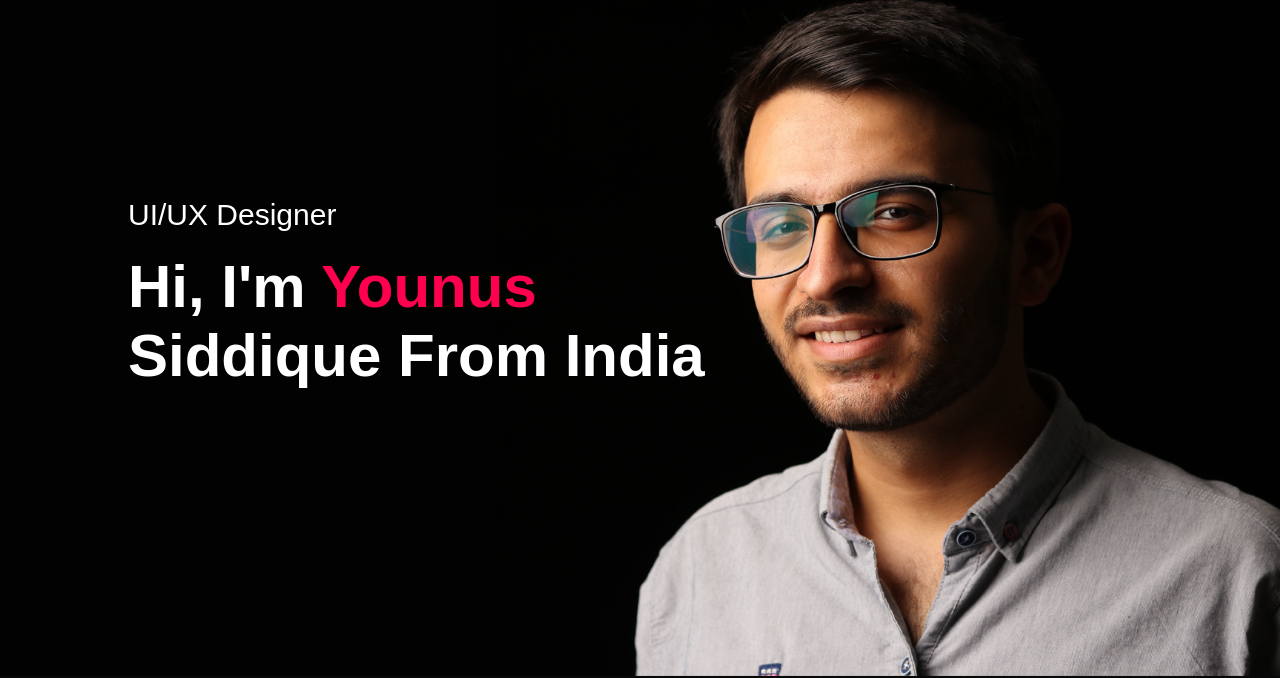
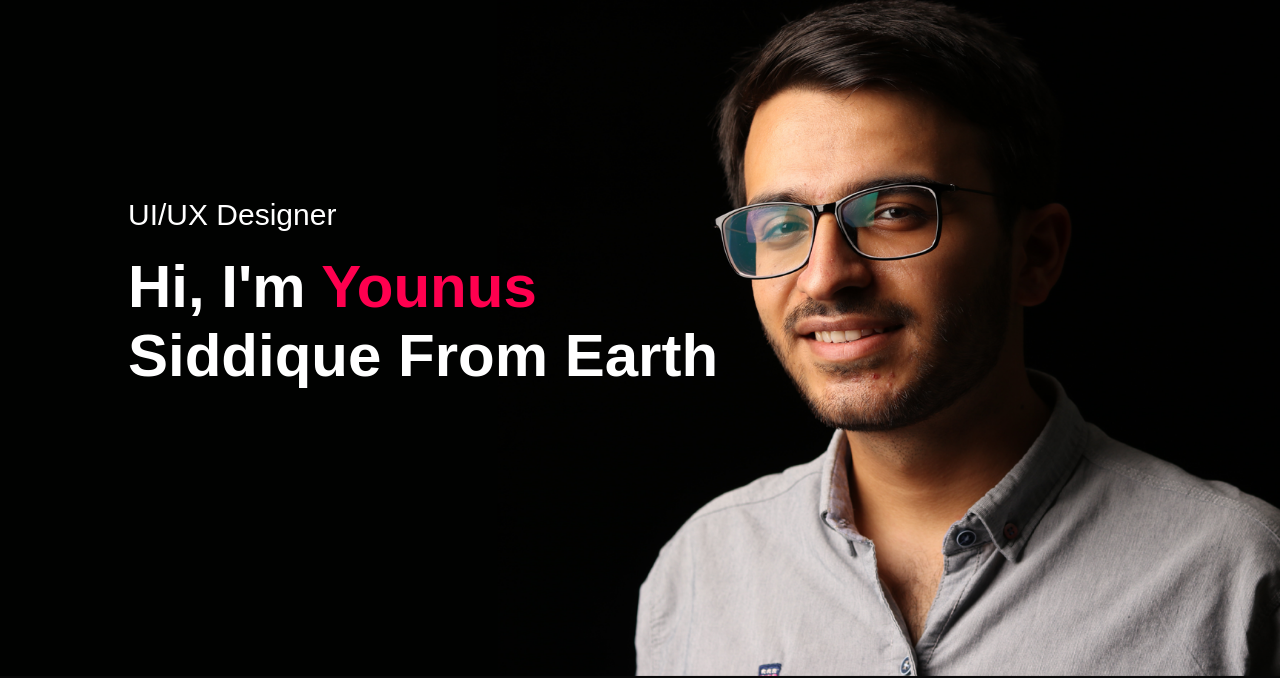
Before and after one commit to younus-Sid/younus-portfolio.github.io, a plain HTML site: page index.html in a window 1280 px wide. Shown: the part 124-802 px from the top of the page. Drawn offline with Linux system fonts and the light colour scheme.

Commit message:
New commit

```diff
--- a/index.html
+++ b/index.html
@@ -25,7 +25,7 @@
             </nav>
             <div class="header-text">
                 <p>UI/UX Designer</p>
-                <h1>Hi, I'm <span>Younus</span><br>Siddique From India</h1>
+                <h1>Hi, I'm <span>Younus</span><br>Siddique From Earth</h1>
             </div>
         </div>
     </div>
```
